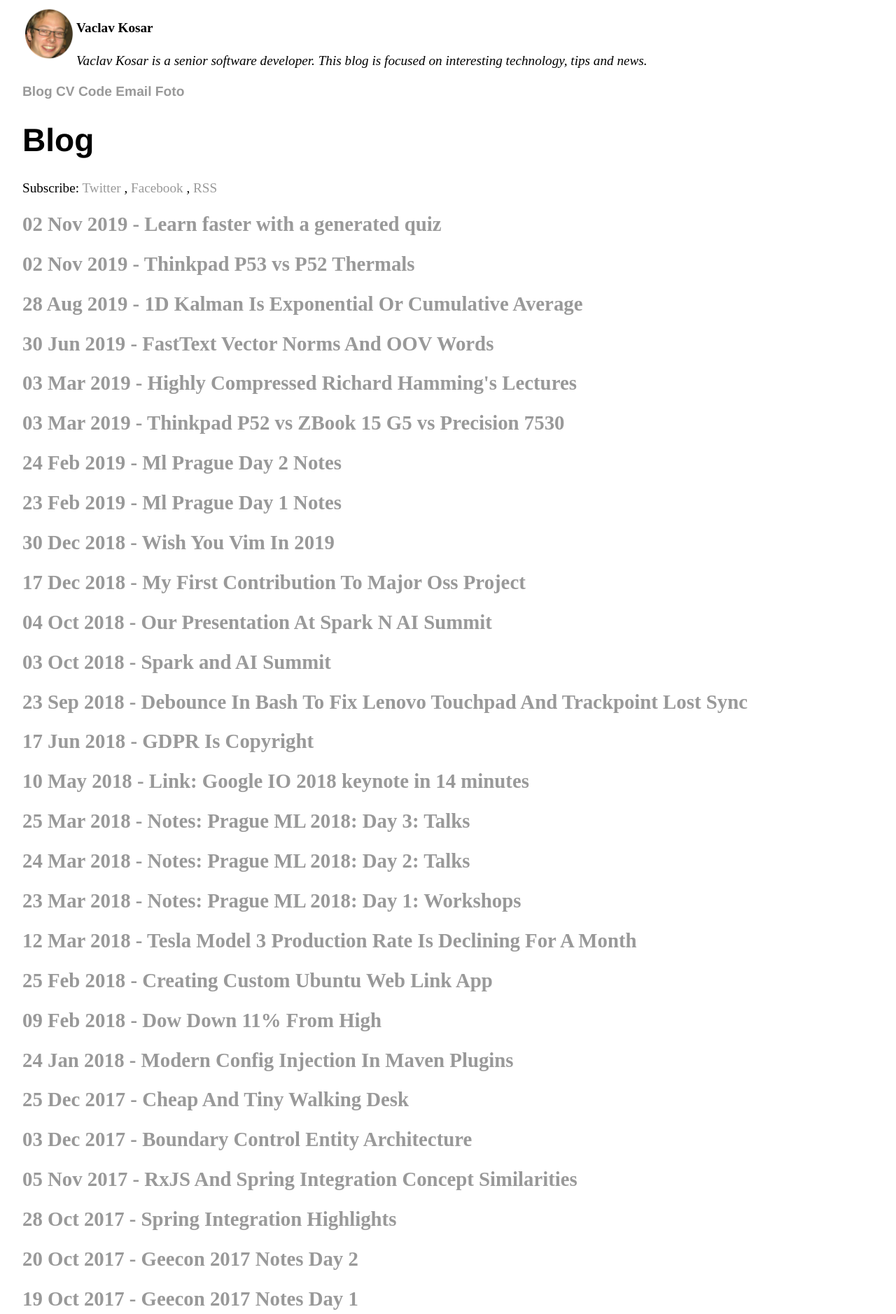
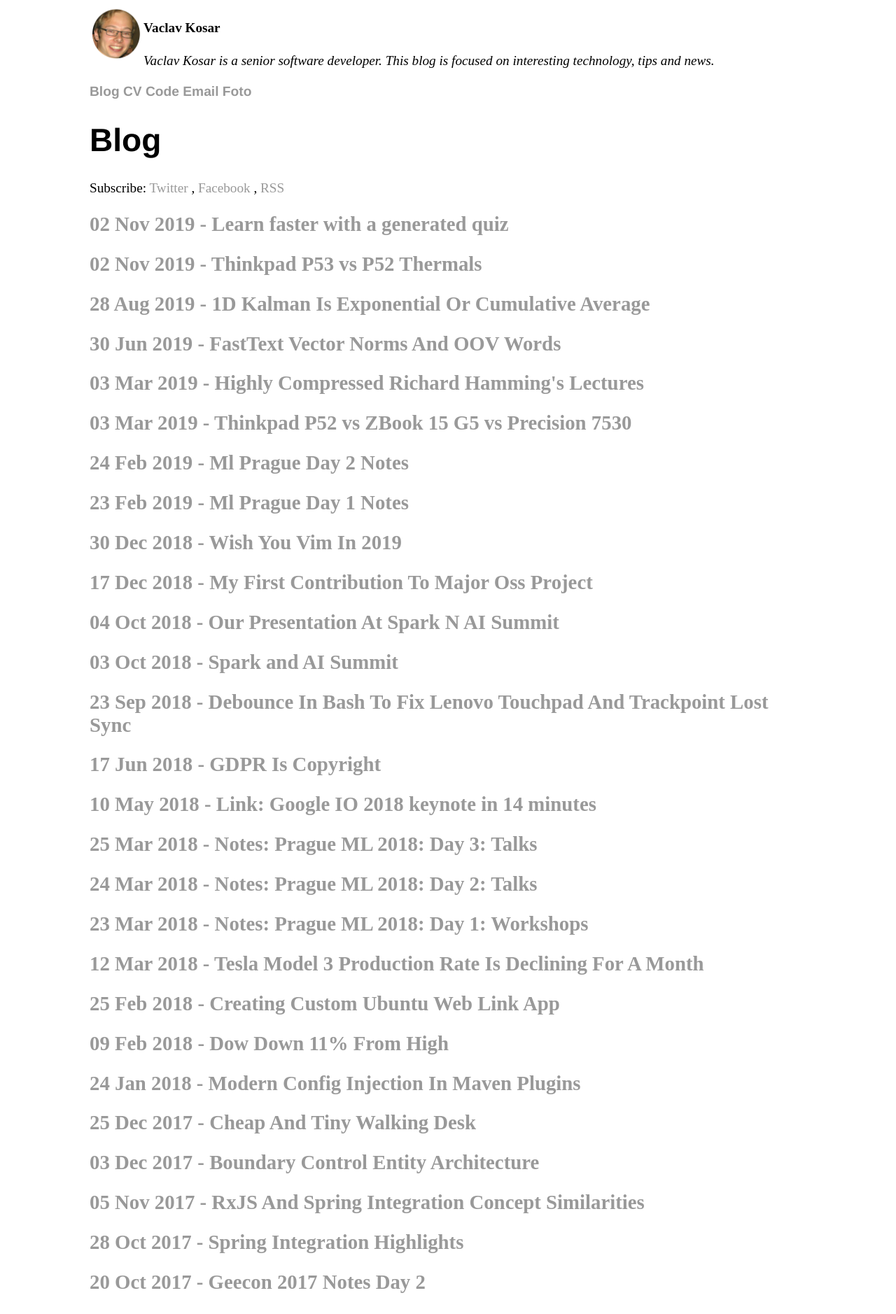
Before and after one commit to vackosar/vackosar.github.io, a Jekyll site: the page built from index.md, in a window 1280 px wide. Shown: the top 1878 px of the page at 70% size. Built offline with Jekyll 4.4.1, drawn with Linux system fonts in a browser that asks for light colours.

Commit message:
center everything

```diff
--- a/_layouts/default.html
+++ b/_layouts/default.html
@@ -13,6 +13,8 @@
     {% feed_meta %}
 </head>
 <body>
+<div style="display: flex; justify-content: center;">
+    <div style="max-width: 1024px; width: 98.5%;">
         <table>
             <tr>
                 <td><img src="/vaclav_face_circle.png" width="70" alt="Vaclav Kosar's face photo"></td>
@@ -28,7 +30,9 @@
                 <li><a href="https://cz.linkedin.com/in/vaclav-kosar-47755863">CV</a></li>
                 <li><a href="https://github.com/vackosar">Code</a></li>
                 <li><a href="mailto:admin@vaclavkosar.com">Email</a></li>
-      <li><a href="https://www.facebook.com/media/set/?set=a.634961423347049.1073741827.100004995919188&type=3">Foto</a></li>
+                <li>
+                    <a href="https://www.facebook.com/media/set/?set=a.634961423347049.1073741827.100004995919188&type=3">Foto</a>
+                </li>
             </ul>
         </nav>
         <div class="container">
@@ -39,5 +43,7 @@
 
         <br><br>
         Report any trackers to <a href="mailto:admin@vaclavkosar.com">admin@vaclavkosar.com</a>.
+    </div>
+</div>
 </body>
 </html>
```
Lines whose indentation alone changed are shown as unchanged.
